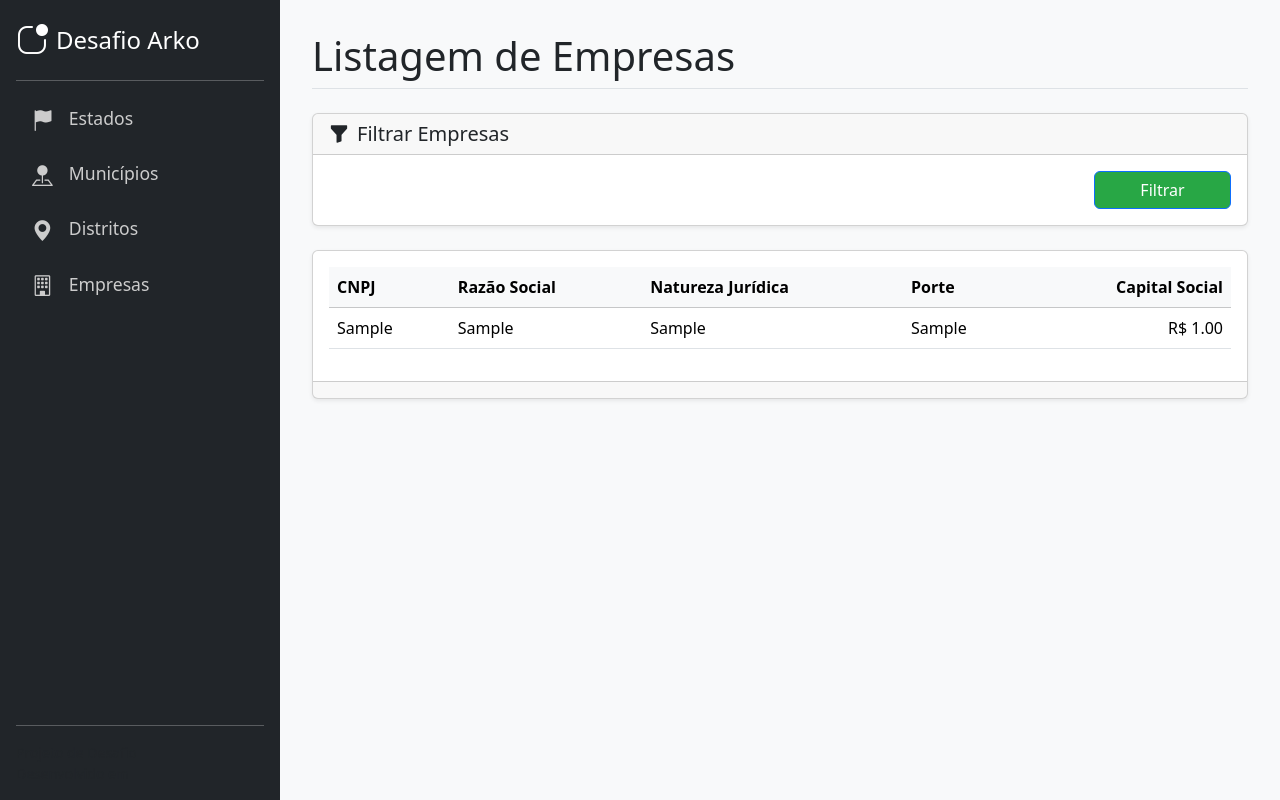
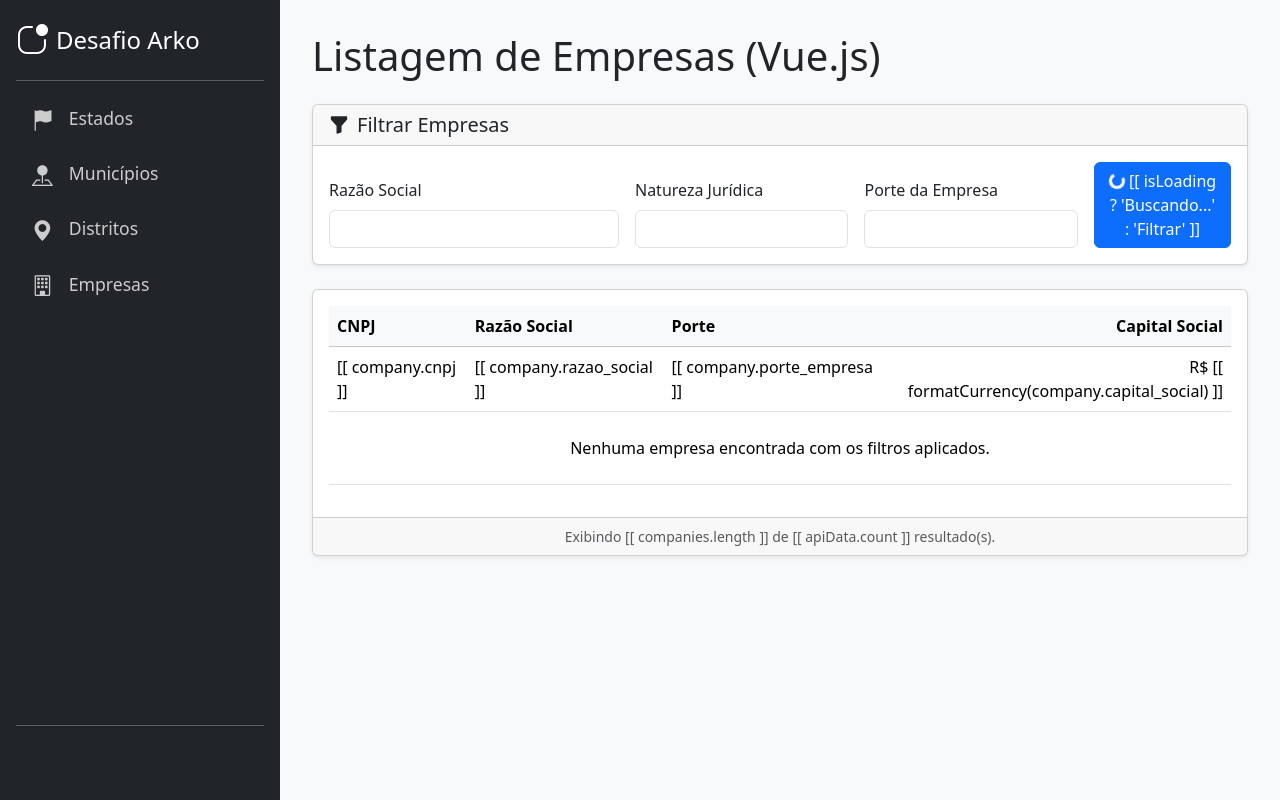
Before and after one commit to MarcosPauloo/DataAnalysisArko, a Django app: template arko/templates/arko/company_list.html in a window 1280 px wide. Run offline with Django 5.2, Linux system fonts and the light colour scheme; tables that the repository leaves empty hold one stand-in row (values such as "Sample post"); the template is opened without the code that fills it: values that come from a table or form of the project are taken from there, most other values are stand-ins (such as "Sample title", 1, 10 or a date in 2020).

Commit message:
completed process adpated to Vue.js

```diff
--- a/arko/templates/arko/company_list.html
+++ b/arko/templates/arko/company_list.html
@@ -1,28 +1,32 @@
 {% extends "arko/base.html" %}
 
 {% block content %}
-    <h1 class="mb-4 border-bottom pb-2">Listagem de Empresas</h1>
+<div id="app">
+    <h1 class="mb-4">Listagem de Empresas (Vue.js)</h1>
 
     <div class="card shadow-sm mb-4">
         <div class="card-header">
             <h5 class="mb-0"><i class="bi bi-funnel-fill me-2"></i>Filtrar Empresas</h5>
         </div>
         <div class="card-body">
-            <form method="get" class="row g-3 align-items-end">
+            <form @submit.prevent="applyFilter" class="row g-3 align-items-end">
                 <div class="col-md-4">
-                    <label for="{{ filter.form.razao_social.id_for_label }}" class="form-label">{{ filter.form.razao_social.label }}</label>
-                    {{ filter.form.razao_social }}
+                    <label class="form-label">Razão Social</label>
+                    <input type="text" v-model="filter.razao_social" class="form-control">
                 </div>
-                <div class="col-md-4">
-                    <label for="{{ filter.form.natureza_juridica.id_for_label }}" class="form-label">{{ filter.form.natureza_juridica.label }}</label>
-                    {{ filter.form.natureza_juridica }}
+                <div class="col-md-3">
+                    <label class="form-label">Natureza Jurídica</label>
+                    <input type="text" v-model="filter.natureza_juridica" class="form-control">
+                </div>
+                <div class="col-md-3">
+                    <label class="form-label">Porte da Empresa</label>
+                    <input type="text" v-model="filter.porte_empresa" class="form-control">
                 </div>
                 <div class="col-md-2">
-                    <label for="{{ filter.form.porte_empresa.id_for_label }}" class="form-label">{{ filter.form.porte_empresa.label }}</label>
-                    {{ filter.form.porte_empresa }}
-                </div>
-                <div class="col-md-2">
-                    <button type="submit" class="btn btn-primary w-100 buttons-arko">Filtrar</button>
+                    <button type="submit" class="btn btn-primary w-100" :disabled="isLoading">
+                        <span v-if="isLoading" class="spinner-border spinner-border-sm" role="status" aria-hidden="true"></span>
+                        [[ isLoading ? 'Buscando...' : 'Filtrar' ]]
+                    </button>
                 </div>
             </form>
         </div>
@@ -36,32 +40,78 @@
                         <tr>
                             <th>CNPJ</th>
                             <th>Razão Social</th>
-                        <th>Natureza Jurídica</th>
                             <th>Porte</th>
                             <th class="text-end">Capital Social</th>
                         </tr>
                     </thead>
                     <tbody>
-                    {% for company in companies %}
-                    <tr>
-                        <td>{{ company.cnpj }}</td>
-                        <td>{{ company.razao_social }}</td>
-                        <td>{{ company.natureza_juridica }}</td>
-                        <td>{{ company.porte_empresa }}</td>
-                        <td class="text-end">R$ {{ company.capital_social|floatformat:2 }}</td>
+                        <tr v-for="company in companies" :key="company.cnpj">
+                            <td>[[ company.cnpj ]]</td>
+                            <td>[[ company.razao_social ]]</td>
+                            <td>[[ company.porte_empresa ]]</td>
+                            <td class="text-end">R$ [[ formatCurrency(company.capital_social) ]]</td>
                         </tr>
-                    {% empty %}
-                    <tr>
-                        <td colspan="5" class="text-center py-4">Nenhuma empresa encontrada com os filtros aplicados.</td>
+                        <tr v-if="companies.length === 0">
+                            <td colspan="4" class="text-center py-4">Nenhuma empresa encontrada com os filtros aplicados.</td>
                         </tr>
-                    {% endfor %}
                     </tbody>
                 </table>
             </div>
         </div>
         <div class="card-footer">
-          {% include "arko/partials/pagination.html" %}
+             <p class="text-center text-muted mb-0 small" v-if="apiData.count > 0">
+                Exibindo [[ companies.length ]] de [[ apiData.count ]] resultado(s).
+            </p>
+        </div>
     </div>
 </div>
 
+<script src="https://unpkg.com/vue@3/dist/vue.global.js"></script>
+<script>
+    const initialData = JSON.parse('{{ data_json|escapejs }}');
+
+    const { createApp } = Vue
+
+    createApp({
+        delimiters: ['[[', ']]'],
+        data() {
+            return {
+                apiData: initialData,
+                filter: {
+                    razao_social: '',
+                    natureza_juridica: '',
+                    porte_empresa: ''
+                },
+                isLoading: false,
+            }
+        },
+        computed: {
+            // Propriedade computada para acessar a lista de empresas de forma segura
+            companies() {
+                // Retorna a lista de resultados ou uma lista vazia se não houver dados
+                return this.apiData.results || [];
+            }
+        },
+        methods: {
+            formatCurrency(value) {
+                const number = parseFloat(value);
+                return isNaN(number) ? '0,00' : number.toFixed(2).replace('.', ',');
+            },
+            async applyFilter() {
+                this.isLoading = true;
+                const params = new URLSearchParams(this.filter);
+                const url = `{% url 'arko:company-api-list' %}?${params}`;
+                try {
+                    const response = await fetch(url);
+                    const data = await response.json();
+                    this.apiData = data; // Atualiza os dados com a resposta da API
+                } catch (error) {
+                    console.error('Erro ao buscar dados da API:', error);
+                } finally {
+                    this.isLoading = false;
+                }
+            }
+        }
+    }).mount('#app');
+</script>
 {% endblock %}
--- a/arko/templates/arko/state_list.html
+++ b/arko/templates/arko/state_list.html
@@ -50,7 +50,8 @@
                             <td>[[ state.id ]]</td>
                             <td>[[ state.nome ]]</td>
                             <td>[[ state.sigla ]]</td>
-                            <td>[[ state.regiao__nome ]]</td> </tr>
+                            <td>[[ state.regiao__nome ]]</td>
+                        </tr>
                         <tr v-if="!apiData.results || apiData.results.length === 0">
                             <td colspan="4" class="text-center py-4">Nenhum estado encontrado com os filtros aplicados.</td>
                         </tr>
@@ -96,7 +97,6 @@
                     const data = await response.json();
 
                     this.apiData = data;
-                    //this.states = data.results;
                 }catch(error){
                     console.error('Erro ao buscar dados da API:',error);
                 }finally{
```
Also changed, not shown: arko/templates/arko/district_list.html (+63 -16 lines), arko/templates/arko/municipality_list.html (+61 -15 lines), arko/views/web.py (+84 -8 lines), 1 other file. Lines whose indentation alone changed are shown as unchanged.
